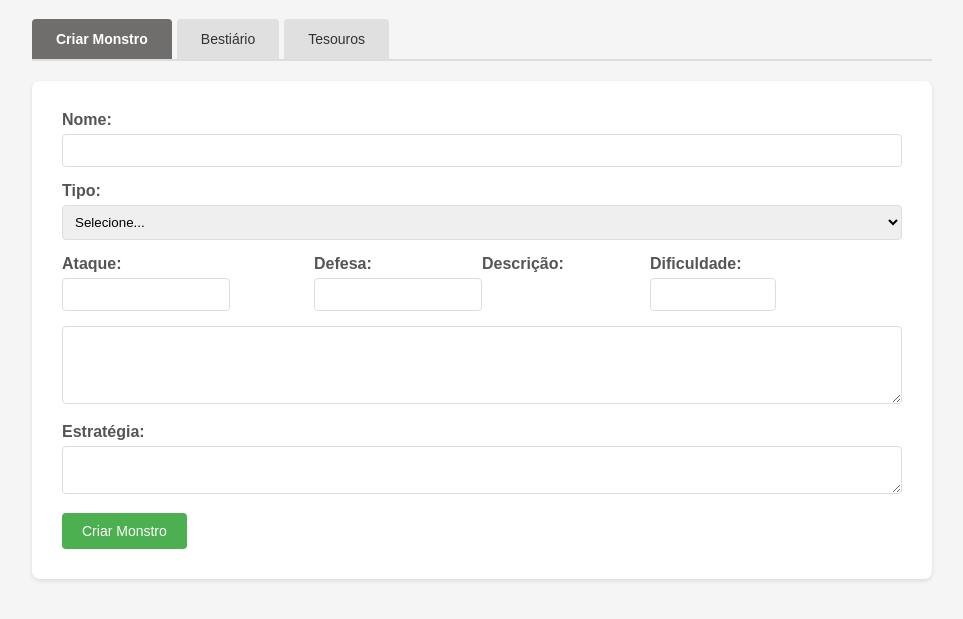
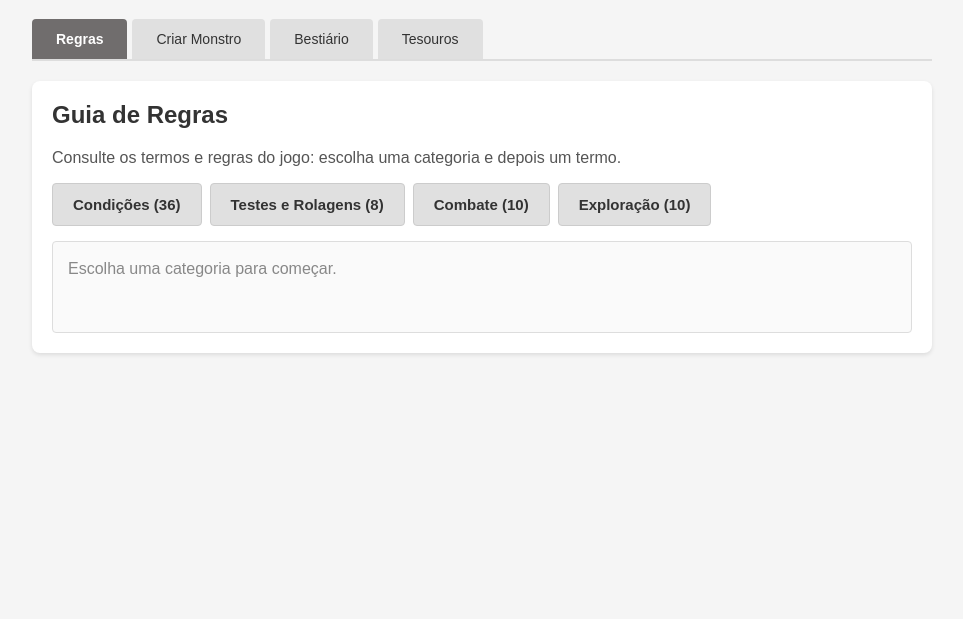
Before and after one commit to lucas-df/4Fun_Rpg, a plain HTML site: page index.html in a window 1280 px wide. Shown: the part 121-740 px from the top of the page, without its empty margins (158-1121 px from the left). Drawn offline with Linux system fonts and the light colour scheme.

Commit message:
game guide created

```diff
--- a/index.html
+++ b/index.html
@@ -106,6 +106,7 @@
         }
         .tabs {
             display: flex;
+            flex-wrap: wrap;
             border-bottom: 2px solid #ddd;
             margin-bottom: 20px;
         }
@@ -189,18 +190,93 @@
         .skill-group .form-group {
             margin-bottom: 0;
         }
+        .guide {
+            background: white;
+            padding: 20px;
+            border-radius: 8px;
+            box-shadow: 0 2px 4px rgba(0,0,0,0.1);
+        }
+        .guide h2 {
+            margin-top: 0;
+            color: #333;
+        }
+        .guide-intro {
+            margin-top: 0;
+            color: #555;
+        }
+        .guide-buttons {
+            display: flex;
+            flex-wrap: wrap;
+            gap: 8px;
+            margin-bottom: 15px;
+        }
+        .guide-terms:empty {
+            display: none;
+        }
+        .guide-button {
+            background-color: #e0e0e0;
+            color: #333;
+            border: 1px solid #ccc;
+        }
+        .guide-button:hover {
+            background-color: #d0d0d0;
+        }
+        .guide-button.active,
+        .guide-button.active:hover {
+            background-color: #4CAF50;
+            border-color: #4CAF50;
+            color: white;
+        }
+        .guide-category {
+            padding: 12px 20px;
+            font-size: 15px;
+            font-weight: bold;
+        }
+        .guide-term {
+            padding: 7px 14px;
+        }
+        .guide-detail {
+            min-height: 60px;
+            padding: 15px;
+            background-color: #fafafa;
+            border: 1px solid #ddd;
+            border-radius: 4px;
+        }
+        .guide-detail h3 {
+            margin: 0 0 8px 0;
+            color: #333;
+        }
+        .guide-detail p {
+            margin: 0;
+            line-height: 1.5;
+            white-space: pre-line;
+        }
+        .guide-detail .guide-hint {
+            color: #888;
+        }
     </style>
 </head>
 <body>
     <h1>Gerador de Monstros</h1>
 
 <div class="tabs">
-        <button class="tab active" data-tab="create">Criar Monstro</button>
+        <button class="tab active" data-tab="guide">Regras</button>
+        <button class="tab" data-tab="create">Criar Monstro</button>
         <button class="tab" data-tab="bestiary">Bestiário</button>
         <button class="tab" data-tab="treasure">Tesouros</button>
     </div>
 
-    <div id="create" class="tab-content active">
+    <div id="guide" class="tab-content active">
+        <div class="guide">
+            <h2>Guia de Regras</h2>
+            <p class="guide-intro">Consulte os termos e regras do jogo: escolha uma categoria e depois um termo.</p>
+            <div id="guideCategories" class="guide-buttons" role="group" aria-label="Categorias de regras"></div>
+            <div id="guideTerms" class="guide-buttons guide-terms" role="group" aria-label="Termos da categoria"></div>
+            <div id="guideDetail" class="guide-detail" aria-live="polite"></div>
+        </div>
+    </div>
+
+    <div id="create" class="tab-content">
         <form id="monsterForm">
         <div class="form-group">
             <label for="name">Nome:</label>
@@ -303,8 +379,10 @@
     <script src="js/bestiario.js"></script>
     <script src="js/ui.js"></script>
     <script src="js/treasure.js"></script>
+    <script src="js/guide.js"></script>
     <script>
         UIModule.init();
+        GuideModule.init();
     </script>
 </body>
 </html>
--- /dev/null
+++ b/js/guide.js
@@ -0,0 +1,123 @@
+/**
+ * Módulo do guia de regras
+ * Carrega os termos do jogo (tooltips.json) e os exibe em categorias de botões interativos
+ */
+const GuideModule = {
+    ARQUIVO: 'src/tooltips.json',
+
+    // Nome exibido de cada categoria (ids do tooltips.json)
+    NOMES_CATEGORIAS: {
+        conditions: 'Condições',
+        rolls: 'Testes e Rolagens',
+        basicCombat: 'Combate',
+        exploration: 'Exploração'
+    },
+
+    categorias: [],
+
+    /**
+     * Carrega os termos e mostra as categorias
+     */
+    async init() {
+        try {
+            const response = await fetch(this.ARQUIVO);
+            this.categorias = await response.json();
+        } catch (error) {
+            console.error('Erro ao carregar o guia de regras:', error);
+            this.mostrarDica('Não foi possível carregar o guia de regras.');
+            return;
+        }
+
+        this.renderizarCategorias();
+        this.mostrarDica('Escolha uma categoria para começar.');
+    },
+
+    // ===== Elementos =====
+
+    /**
+     * Cria um botão que chama aoClicar(botao) quando clicado
+     */
+    criarBotao(texto, classe, aoClicar) {
+        const botao = document.createElement('button');
+        botao.type = 'button';
+        botao.className = classe;
+        botao.textContent = texto;
+        botao.setAttribute('aria-pressed', 'false');
+        botao.addEventListener('click', () => aoClicar(botao));
+        return botao;
+    },
+
+    /**
+     * Destaca o botão escolhido dentro do container e remove o destaque dos demais
+     */
+    marcarSelecionado(container, selecionado) {
+        container.querySelectorAll('button').forEach(botao => {
+            const ativo = botao === selecionado;
+            botao.classList.toggle('active', ativo);
+            botao.setAttribute('aria-pressed', String(ativo));
+        });
+    },
+
+    // ===== Renderização =====
+
+    /**
+     * Mostra um botão para cada categoria
+     */
+    renderizarCategorias() {
+        const container = document.getElementById('guideCategories');
+
+        container.replaceChildren(...this.categorias.map(categoria => {
+            const nome = this.NOMES_CATEGORIAS[categoria.id] ?? categoria.id;
+            return this.criarBotao(`${nome} (${categoria.list.length})`, 'guide-button guide-category', botao => {
+                this.marcarSelecionado(container, botao);
+                this.renderizarTermos(categoria);
+            });
+        }));
+    },
+
+    /**
+     * Mostra um botão para cada termo da categoria
+     */
+    renderizarTermos(categoria) {
+        const container = document.getElementById('guideTerms');
+
+        container.replaceChildren(...categoria.list.map(termo =>
+            this.criarBotao(this.tituloDe(termo), 'guide-button guide-term', botao => {
+                this.marcarSelecionado(container, botao);
+                this.mostrarDescricao(termo);
+            })
+        ));
+        this.mostrarDica('Escolha um termo para ver a descrição.');
+    },
+
+    /**
+     * Mostra o nome e a descrição de um termo
+     */
+    mostrarDescricao(termo) {
+        const titulo = document.createElement('h3');
+        titulo.textContent = this.tituloDe(termo);
+
+        const descricao = document.createElement('p');
+        descricao.textContent = termo.description;
+
+        document.getElementById('guideDetail').replaceChildren(titulo, descricao);
+    },
+
+    /**
+     * Mostra uma mensagem no painel de descrição
+     */
+    mostrarDica(texto) {
+        const dica = document.createElement('p');
+        dica.className = 'guide-hint';
+        dica.textContent = texto;
+
+        document.getElementById('guideDetail').replaceChildren(dica);
+    },
+
+    /**
+     * Nome do termo com o ícone, quando houver
+     */
+    tituloDe(termo) {
+        return [termo.icon, termo.name].filter(Boolean).join(' ');
+    }
+};
--- a/js/ui.js
+++ b/js/ui.js
@@ -9,7 +9,7 @@ const UIModule = {
      * Inicializa o sistema de abas, configurando o estado inicial
      */
     initTabs() {
-        this.showTab('create');
+        this.showTab('guide');
         document.querySelectorAll('.tab[data-tab]').forEach(tab => {
             tab.addEventListener('click', () => {
                 this.showTab(tab.dataset.tab);
```
